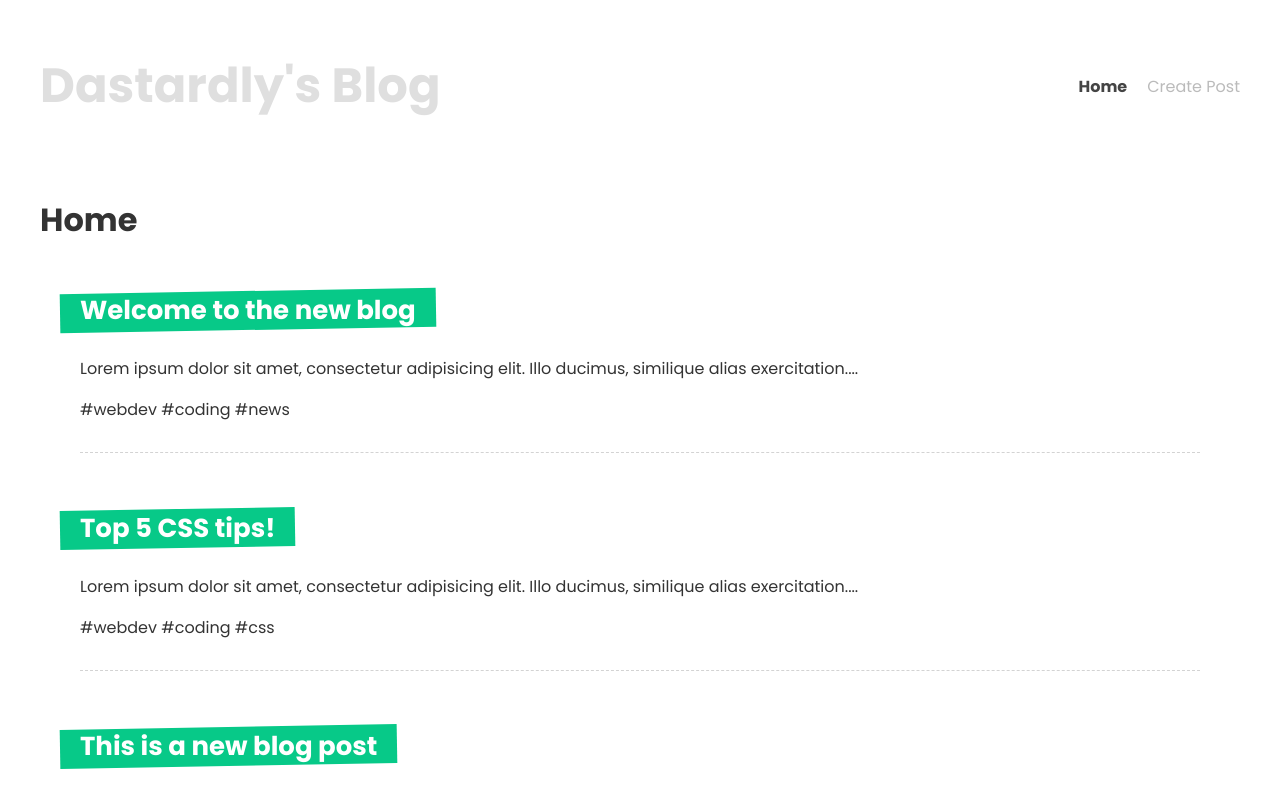
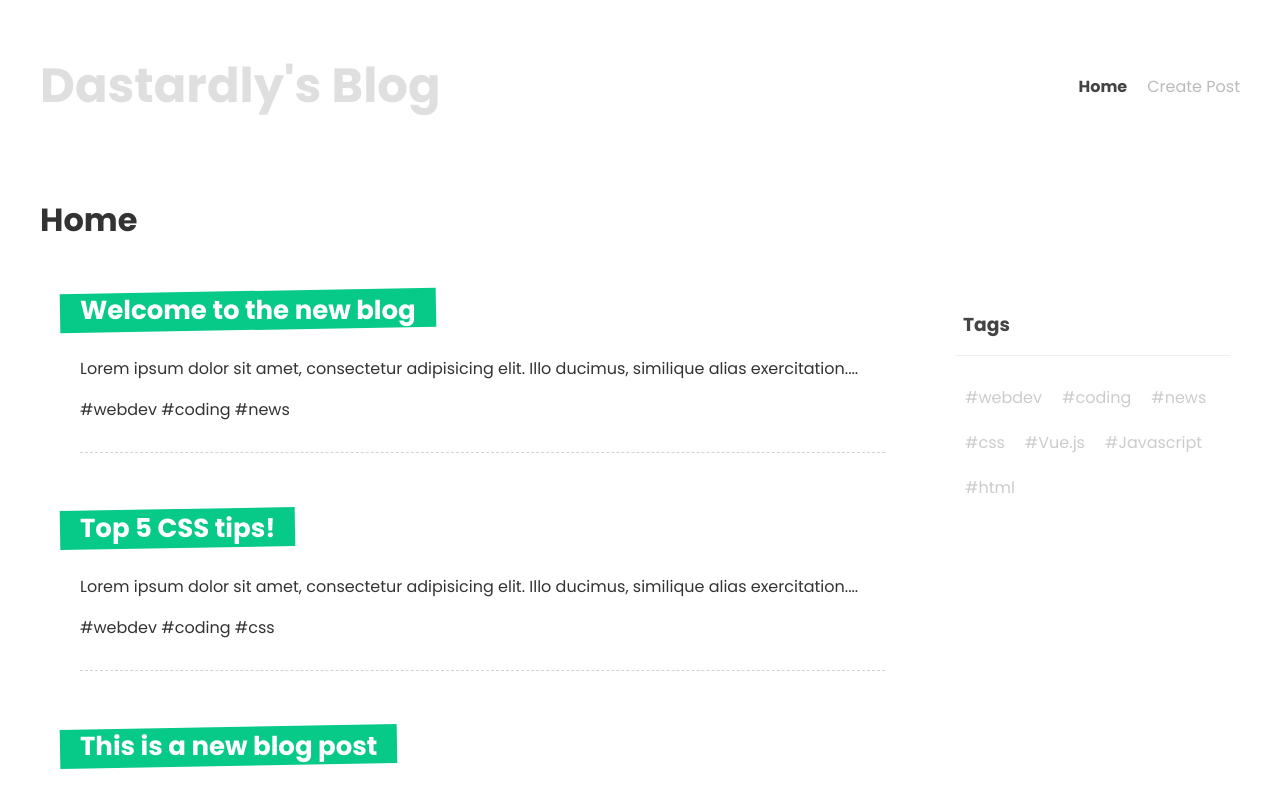
Before and after one commit to ddastardly91/vue-blog, a Vue app: page / in a window 1280 px wide. Shown: the top 796 px of the page. Built offline with nearby package versions, Linux system fonts and the light colour scheme; data requests are answered from the project's data file.

Commit message:
ADDED: TagCloud so you can filter posts by tagname

```diff
--- a/data/db.json
+++ b/data/db.json
@@ -4,40 +4,24 @@
       "id": 1,
       "title": "Welcome to the new blog",
       "body": "Lorem ipsum dolor sit amet, consectetur adipisicing elit. Illo ducimus, similique alias exercitationem eligendi dolor aut porro veritatis asperiores odit reprehenderit fugit neque provident cum distinctio incidunt sed aliquid voluptates. Ullam, tempora. Unde laboriosam quibusdam deserunt animi fugit facere. Reprehenderit, alias nesciunt expedita quasi eaque quaerat, exercitationem nisi quam assumenda maiores corrupti inventore aut voluptatum ipsam facilis, est eius eveniet.",
-      "tags": [
-        "webdev",
-        "coding",
-        "news"
-      ]
+      "tags": ["webdev", "coding", "news"]
     },
     {
       "id": 2,
       "title": "Top 5 CSS tips!",
       "body": "Lorem ipsum dolor sit amet, consectetur adipisicing elit. Illo ducimus, similique alias exercitationem eligendi dolor aut porro veritatis asperiores odit reprehenderit fugit neque provident cum distinctio incidunt sed aliquid voluptates. Ullam, tempora. Unde laboriosam quibusdam deserunt animi fugit facere. Reprehenderit, alias nesciunt expedita quasi eaque quaerat, exercitationem nisi quam assumenda maiores corrupti inventore aut voluptatum ipsam facilis, est eius eveniet.",
-      "tags": [
-        "webdev",
-        "coding",
-        "css"
-      ]
+      "tags": ["webdev", "coding", "css"]
     },
     {
       "title": "This is a new blog post",
       "body": "blah blah blah blah",
-      "tags": [
-        "webdev",
-        "coding"
-      ],
+      "tags": ["webdev", "coding"],
       "id": 3
     },
     {
       "title": "My Journey Learning Vue.js",
       "body": "This is where I would type some random stuff about my journey learning Vue.js but unfortunately I don't know what to write so I am just writing random words to fill in the textarea.",
-      "tags": [
-        "Vue.js",
-        "Javascript",
-        "html",
-        "CSS"
-      ],
+      "tags": ["Vue.js", "Javascript", "html", "css"],
       "id": 4
     }
   ]
--- a/src/assets/main.css
+++ b/src/assets/main.css
@@ -7,3 +7,9 @@
   box-sizing: border-box;
   color: #333;
 }
+
+.layout {
+  display: grid;
+  grid-template-columns: 3fr 1fr;
+  gap: 20px;
+}
--- /dev/null
+++ b/src/components/TagCloud.vue
@@ -0,0 +1,44 @@
+<template>
+  <div class="tag-cloud">
+    <h3>Tags</h3>
+    <div v-for="tag in tags" :key="tag">
+      <router-link :to="{ name: 'tag', params: { tag: tag } }">
+        #{{ tag }}
+      </router-link>
+    </div>
+  </div>
+</template>
+
+<script setup>
+import useTags from "../composables/useTags";
+
+const props = defineProps(["posts"]);
+const { tags } = useTags(props.posts);
+</script>
+
+<style scoped>
+.tag-cloud {
+  padding: 10px;
+}
+
+.tag-cloud h3 {
+  border-bottom: 1px solid #eee;
+  padding: 16px 8px;
+  color: #444;
+}
+
+.tag-cloud div {
+  display: inline-block;
+  padding: 10px;
+}
+
+.tag-cloud a {
+  color: #ccc;
+  text-decoration: none;
+}
+
+.tag-cloud a.router-link-active {
+  color: #07c988;
+  font-weight: bold;
+}
+</style>
--- /dev/null
+++ b/src/composables/useTags.js
@@ -0,0 +1,16 @@
+import { ref } from "vue";
+
+const useTags = (posts) => {
+  const tags = ref([]);
+  const tagSet = new Set();
+
+  posts.forEach((item) => {
+    item.tags.forEach((tag) => tagSet.add(tag));
+  });
+
+  tags.value = [...tagSet];
+
+  return { tags };
+};
+
+export default useTags;
--- a/src/views/Home.vue
+++ b/src/views/Home.vue
@@ -2,8 +2,9 @@
   <div class="home">
     <h1>Home</h1>
     <div v-if="error">{{ error }}</div>
-    <div v-if="posts.length">
+    <div v-if="posts.length" class="layout">
       <PostList :posts="posts" />
+      <TagCloud :posts="posts" />
     </div>
     <div v-else>
       <Spinner />
@@ -15,6 +16,7 @@
 //imports
 import getPosts from "../composables/getPosts";
 import PostList from "../components/PostList.vue";
+import TagCloud from "../components/TagCloud.vue";
 import Spinner from "../components/Spinner.vue";
 
 const { posts, error, load } = getPosts();
@@ -28,4 +30,10 @@
   margin: 0 auto;
   padding: 10px;
 }
+
+.layout {
+  display: grid;
+  grid-template-columns: 3fr 1fr;
+  gap: 20px;
+}
 </style>
--- a/src/views/Tag.vue
+++ b/src/views/Tag.vue
@@ -1,8 +1,9 @@
 <template>
   <div class="tag">
     <div v-if="error"></div>
-    <div v-if="posts.length">
+    <div v-if="posts.length" class="layout">
       <PostList :posts="postsWithTag" />
+      <TagCloud :posts="posts" />
     </div>
     <div v-else>
       <Spinner />
@@ -14,6 +15,7 @@
 import Spinner from "../components/Spinner.vue";
 import PostList from "../components/PostList.vue";
 import getPosts from "../composables/getPosts";
+import TagCloud from "../components/TagCloud.vue";
 import { useRoute } from "vue-router";
 import { computed } from "@vue/reactivity";
 
```
